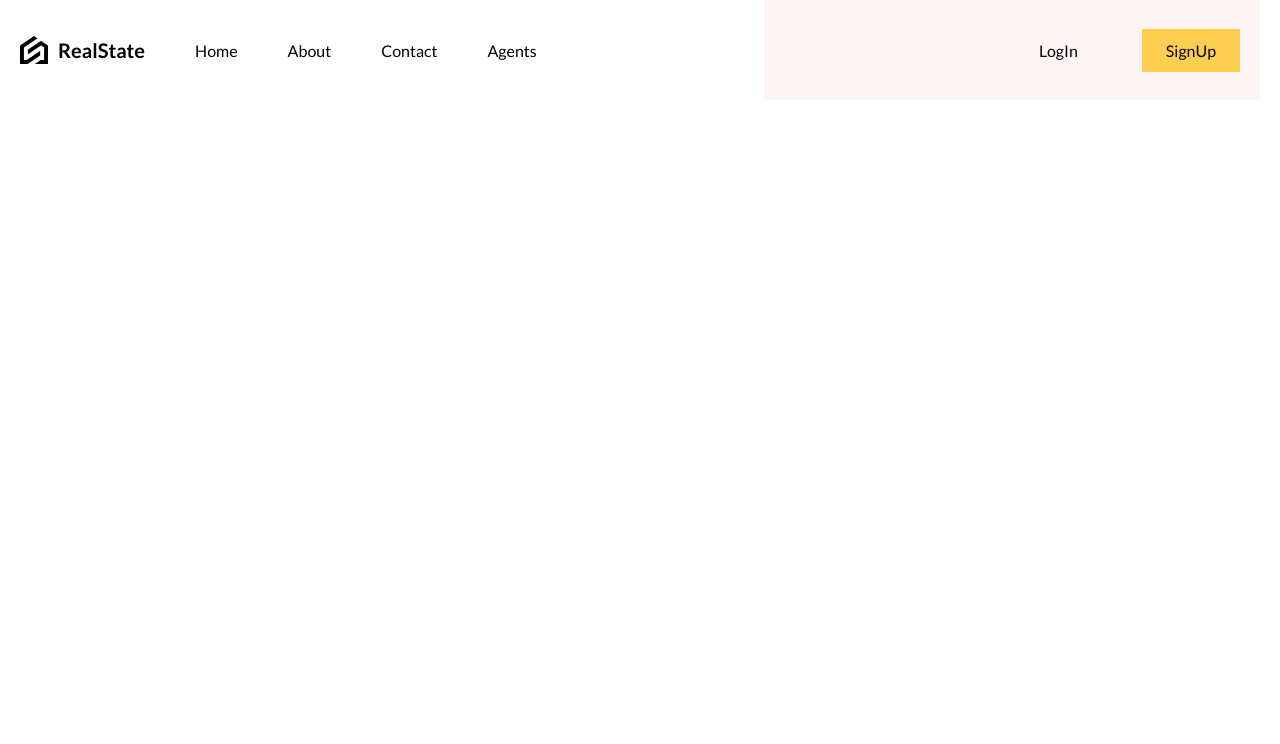
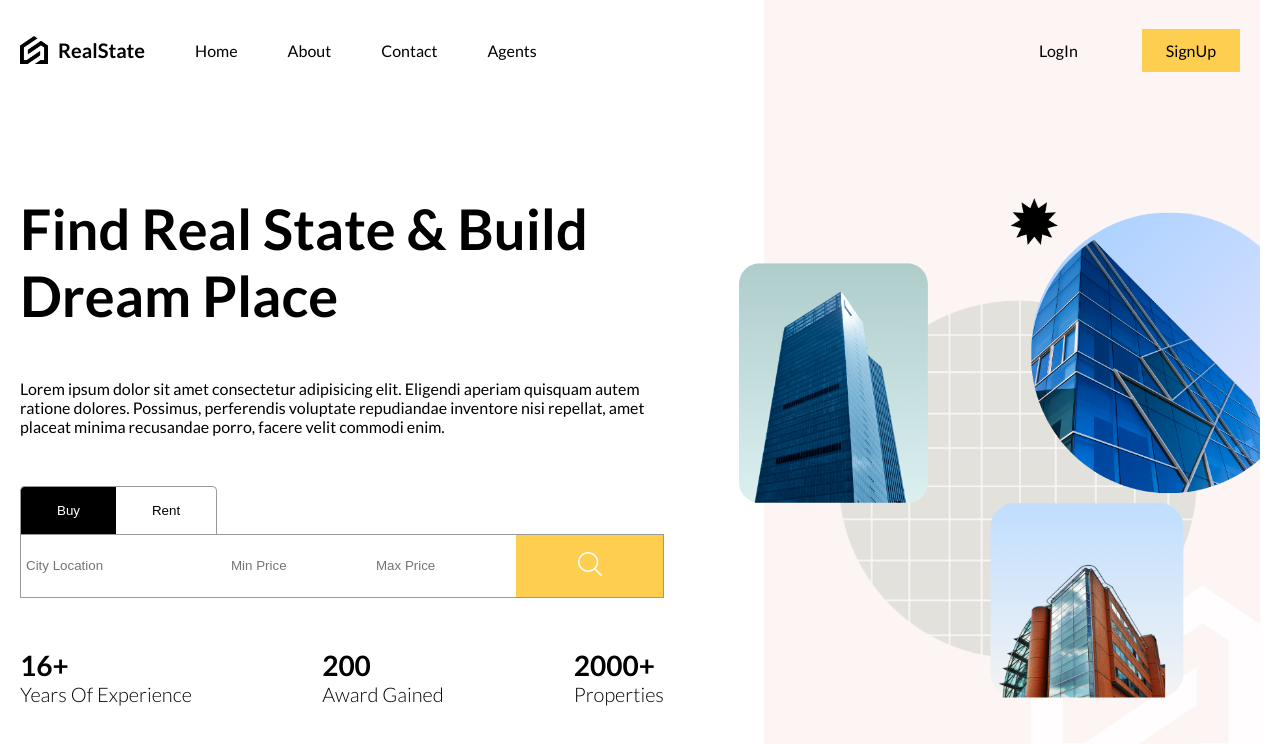
Before and after one commit to Chandula1999/react-estate-ui, a React (Vite) app: page / in a window 1280 px wide. Shown: the top 744 px of the page. Built offline with nearby package versions, Linux system fonts and the light colour scheme.

Commit message:
finalized the home page

```diff
--- a/src/App.jsx
+++ b/src/App.jsx
@@ -1,8 +1,14 @@
-import Navbar from "./components/navbar/Navbar";
+import Navbar from "./components/navbar/Navbar.jsx";
+import HomePage from "./routes/homePage/homePage.jsx";
 function App() {
   return (
     <div className="layout">
-      <Navbar />
+      <div className="navbar">
+        <Navbar />
+      </div>
+      <div className="content">
+        <HomePage />
+      </div>
     </div>
   );
 }
--- a/src/components/searchbar/searchBar.scss
+++ b/src/components/searchbar/searchBar.scss
@@ -1,5 +1,9 @@
+@import "../../responsive.scss";
 .searchBar {
   .type {
+    @include sm {
+      margin-bottom: 5px;
+    }
     button {
       padding: 16px 36px;
       border: 1px solid #999;
@@ -15,11 +19,19 @@
       &:first-child {
         border-top-left-radius: 5px;
         border-right: none;
+        border-bottom: none;
+        @include sm {
+          border-bottom: 1px solid black;
+        }
       }
 
       &:last-child {
         border-top-right-radius: 5px;
         border-left: none;
+        border-bottom: none;
+        @include sm {
+          border-bottom: 1px solid black;
+        }
       }
     }
   }
@@ -30,16 +42,44 @@
     height: 64px;
     gap: 5px;
 
+    @include sm {
+      flex-direction: column;
+      gap: 5px;
+      border: none;
+    }
+
     input {
       border: none;
       padding: 0 10px;
       width: 200px;
+
+      @include lg {
+        padding: 0 5px;
+        &:nth-child(2),
+        &:nth-child(3) {
+          width: 140px;
+        }
+      }
+      @include md {
+        width: auto;
+        &:nth-child(2),
+        &:nth-child(3) {
+          width: auto;
+        }
+      }
+      @include sm {
+        border: 1px solid black;
+        padding: 20px;
+      }
     }
     button {
       border: none;
       background-color: #fece51;
       flex: 1;
       cursor: pointer;
+      @include sm {
+        padding: 10px;
+      }
 
       img {
         width: 24px;
--- a/src/routes/homePage/homePage.jsx
+++ b/src/routes/homePage/homePage.jsx
@@ -7,7 +7,7 @@ function HomePage() {
       <div className="textContainer">
         <div className="wrapper">
           <div className="title">
-            <h1>Find Real State and Find Build Dream Place</h1>
+            <h1>Find Real State & Build Dream Place</h1>
           </div>
           <p>
             Lorem ipsum dolor sit amet consectetur adipisicing elit. Eligendi
@@ -17,16 +17,18 @@ function HomePage() {
           </p>
           <SearchBar />
           <div className="boxes">
+            <div className="box">
               <h1>16+</h1>
               <h2>Years Of Experience</h2>
             </div>
-          <div className="boxes">
+            <div className="box">
               <h1>200</h1>
               <h2>Award Gained</h2>
             </div>
-          <div className="boxes">
+            <div className="box">
               <h1>2000+</h1>
               <h2>Properties</h2>
+            </div>
           </div>
         </div>
       </div>
--- a/src/routes/homePage/homePage.scss
+++ b/src/routes/homePage/homePage.scss
@@ -1,13 +1,54 @@
+@import "../../responsive.scss";
 .homePage {
   display: flex;
   height: 100%;
   .textContainer {
     flex: 3;
     .wrapper {
+      height: 100%;
       padding-right: 100px;
+      display: flex;
+      flex-direction: column;
+      justify-content: center;
+      gap: 50px;
+
+      @include md {
+        padding: 0;
+      }
+      @include sm {
+        justify-content: flex-start;
+      }
+
+      .title {
+        font-size: 34px;
+        @include lg {
+          font-size: 28px;
+        }
+      }
+
+      .boxes {
+        @include sm {
+          display: none;
+        }
+        display: flex;
+        justify-content: space-between;
+        h1 {
+          font-size: 36px;
+          @include lg {
+            font-size: 28px;
+          }
+        }
+        h2 {
+          font-size: 20px;
+          font-weight: 300;
+        }
+      }
     }
   }
   .imageContainer {
+    @include md {
+      display: none;
+    }
     flex: 2;
     background-color: #fcf5f3;
     position: relative;
@@ -17,6 +58,10 @@
       width: 115%;
       position: absolute;
       right: 0;
+
+      @include lg {
+        width: 105%;
+      }
     }
   }
 }
```
Lines whose indentation alone changed are shown as unchanged.
